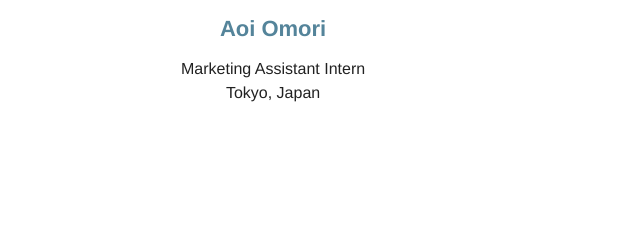
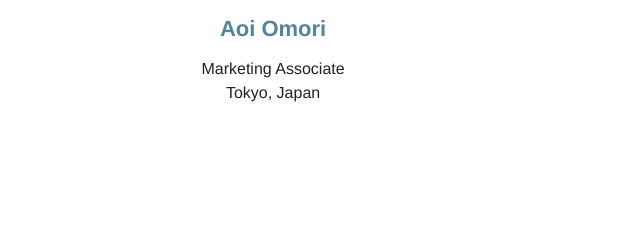
Before and after one commit to aaio0413/15th-anniversary, a plain HTML site: page index.html in a window 1280 px wide. Shown: the part 7468-7706 px from the top of the page, 0-640 px from the left. Drawn offline with nearby package versions, Linux system fonts and the light colour scheme.

Commit message:
Fixed some details and Aoi's title

```diff
--- a/index.html
+++ b/index.html
@@ -788,7 +788,7 @@
                               <div class="bottom-half-card">
                                 <div class="name-wrap"><p>Aoi Omori</p></div>
                                 <div class="occupation-address-wrap">
-                                  <p>Marketing Assistant Intern</p>
+                                  <p>Marketing Associate</p>
                                   <p>Tokyo, Japan</p>
                                 </div>
                               </div>
```
